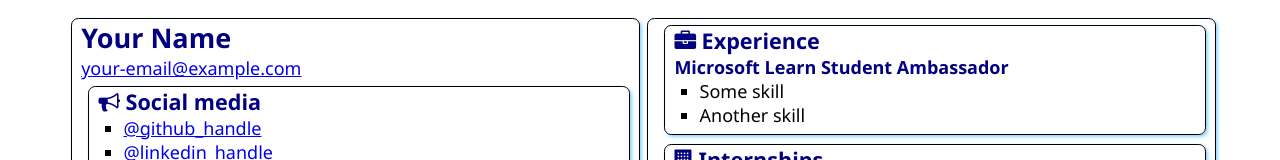
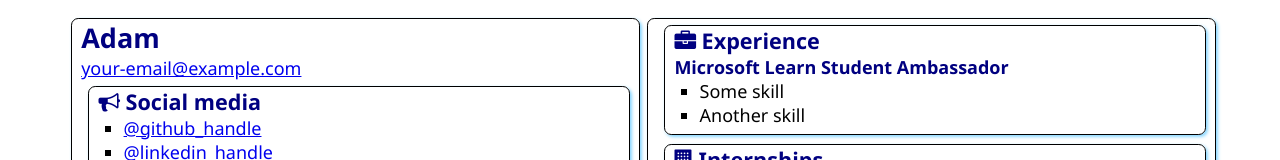
Before and after one commit to AdamDlubak/SATechnicalOnboarding, a plain HTML site: page src/index.html in a window 1280 px wide. Shown: the top 160 px of the page. Drawn offline with Linux system fonts and the light colour scheme.

Commit message:
Update index.html

```diff
--- a/src/index.html
+++ b/src/index.html
@@ -12,7 +12,7 @@
 <body>
     <main>
         <article class="box">
-            <h1>Your Name</h1>
+            <h1>Adam</h1>
             <div><a href="mailto:your.email@example.com">your-email@example.com</a></div>
 
             <section class="box">
```
